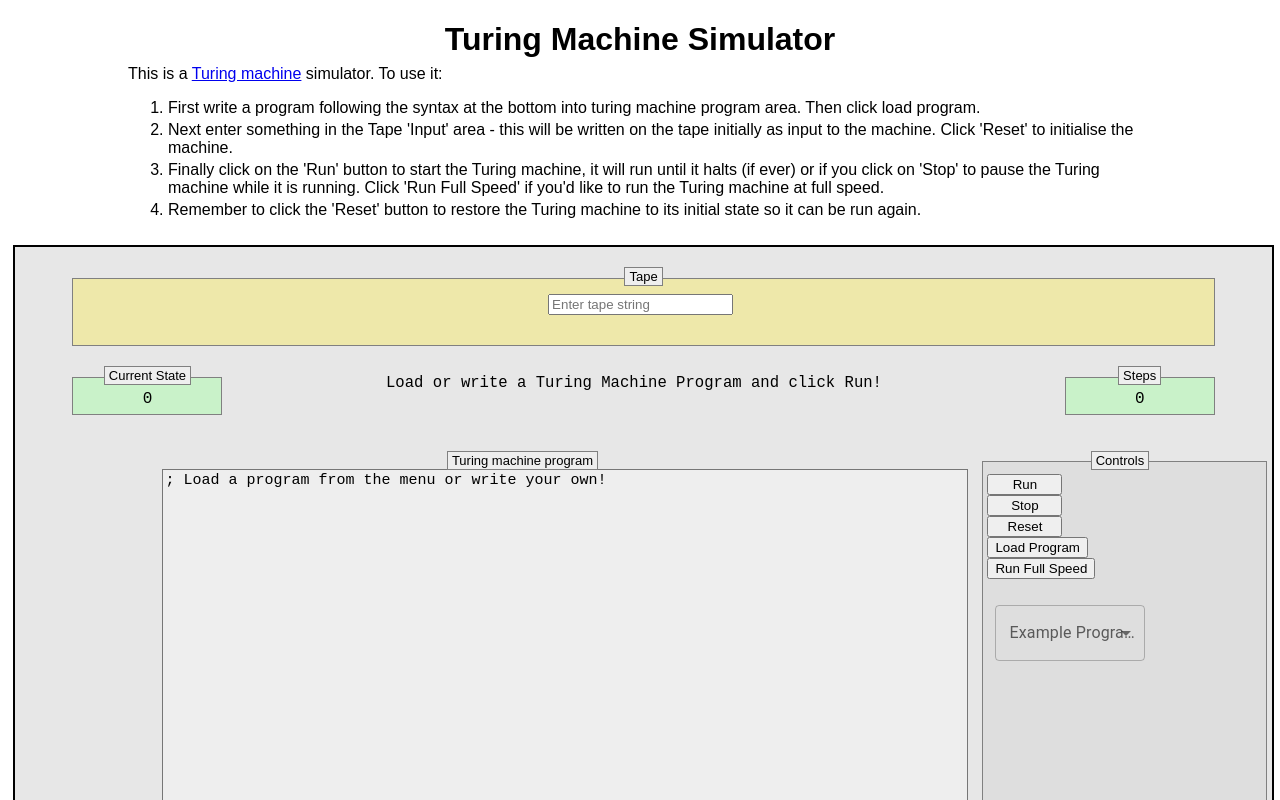
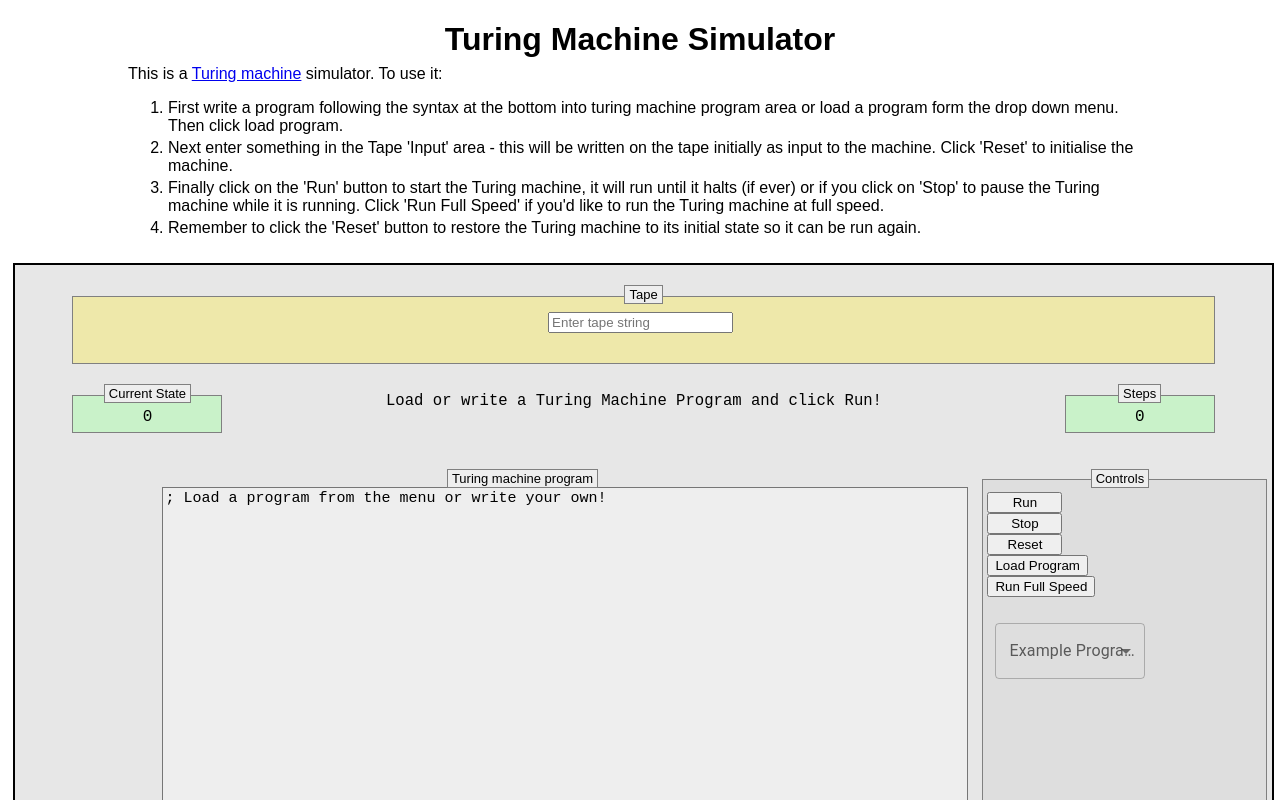
Before and after one commit to cebastian707/MTS, a React (Create React App) app: page / in a window 1280 px wide. Shown: the top 800 px of the page. Built offline with nearby package versions, Linux system fonts and the light colour scheme.

Commit message:
fixed meesage

```diff
--- a/src/Components/Top.js
+++ b/src/Components/Top.js
@@ -11,7 +11,7 @@ const Top = () =>{
                     <ol>
 
                         <li>
-                            First write a program following the syntax at the bottom into turing machine program area. Then click load program.
+                            First write a program following the syntax at the bottom into turing machine program area or load a program form the drop down menu. Then click load program.
                         </li>
 
                         <li>
```
